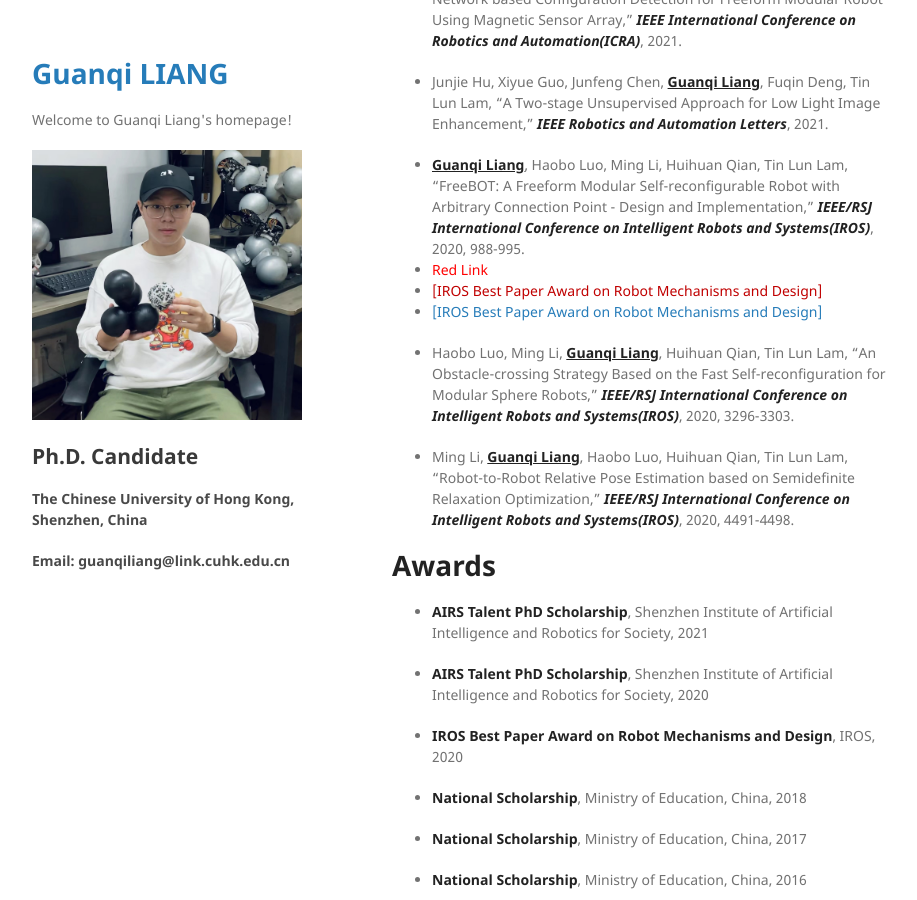
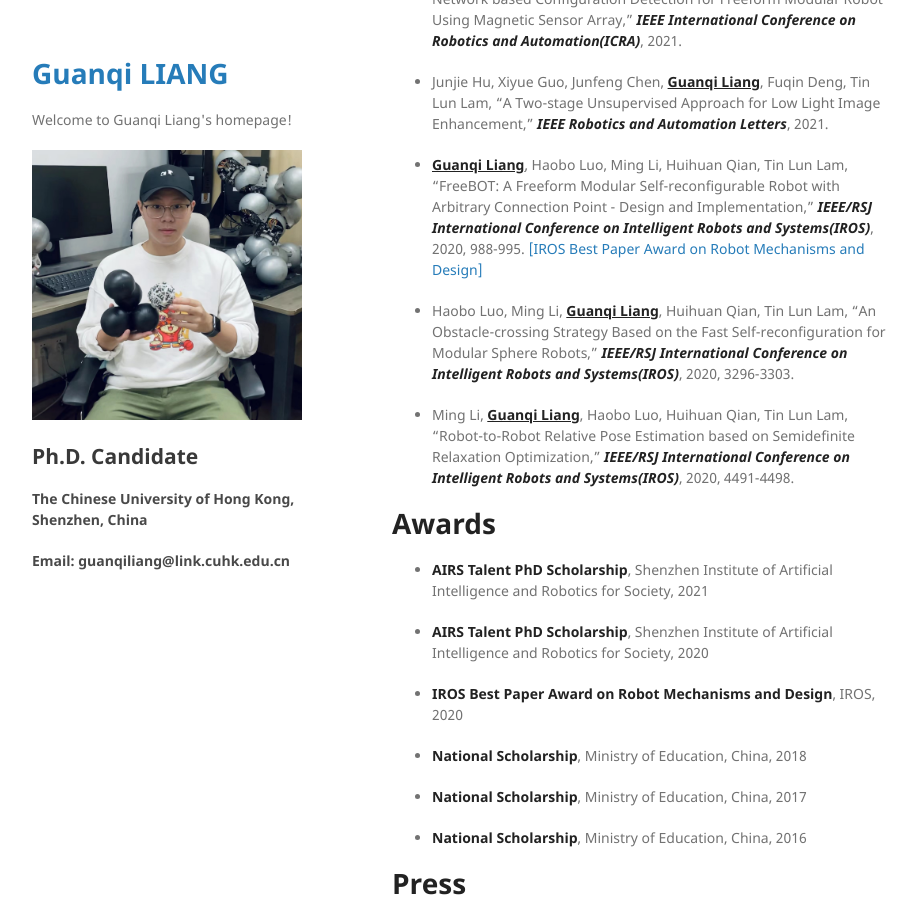
Before and after one commit to guanqiliang/guanqiliang.github.com, a Jekyll site: the page built from index.md, in a window 1280 px wide and 900 px high, scrolled down 1092 px. Shown: the whole window, without its empty margins (178-1095 px from the left). Built offline with Jekyll 4.4.1, drawn with Linux system fonts in a browser that asks for light colours; our own code applies the rules of GitHub Pages for plain Markdown files.

Commit message:
Update index.md

```diff
--- a/index.md
+++ b/index.md
@@ -34,10 +34,7 @@ Hello, I am a 5th year Ph.D candidate, supervised by [Prof. Tin Lun LAM](https:/
 
 * Junjie Hu, Xiyue Guo, Junfeng Chen, <strong><u>Guanqi Liang</u></strong>, Fuqin Deng, Tin Lun Lam, "A Two-stage Unsupervised Approach for Low Light Image Enhancement," <strong><i>IEEE Robotics and Automation Letters</i></strong>, 2021.
 
-* <strong><u>Guanqi Liang</u></strong>, Haobo Luo, Ming Li, Huihuan Qian, Tin Lun Lam, "FreeBOT: A Freeform Modular Self-reconfigurable Robot with Arbitrary Connection Point - Design and Implementation," <strong><i>IEEE/RSJ International Conference on Intelligent Robots and Systems(IROS)</i></strong>, 2020, 988-995.
-*   <a href="http://example.com/" style="color:#FF0000;">Red Link</a>
-* <a style="color: #C00000" href="https://www.baidu.com">[IROS Best Paper Award on Robot Mechanisms and Design]</a>
-* [[IROS Best Paper Award on Robot Mechanisms and Design]](https://www.ieee-ras.org/about-ras/latest-news/1767-iros-2020-award-recipients-honored)
+* <strong><u>Guanqi Liang</u></strong>, Haobo Luo, Ming Li, Huihuan Qian, Tin Lun Lam, "FreeBOT: A Freeform Modular Self-reconfigurable Robot with Arbitrary Connection Point - Design and Implementation," <strong><i>IEEE/RSJ International Conference on Intelligent Robots and Systems(IROS)</i></strong>, 2020, 988-995. [[IROS Best Paper Award on Robot Mechanisms and Design]](https://www.ieee-ras.org/about-ras/latest-news/1767-iros-2020-award-recipients-honored)
 
 * Haobo Luo, Ming Li, <strong><u>Guanqi Liang</u></strong>, Huihuan Qian, Tin Lun Lam, "An Obstacle-crossing Strategy Based on the Fast Self-reconfiguration for Modular Sphere Robots," <strong><i>IEEE/RSJ International Conference on Intelligent Robots and Systems(IROS)</i></strong>, 2020, 3296-3303.
 
```
